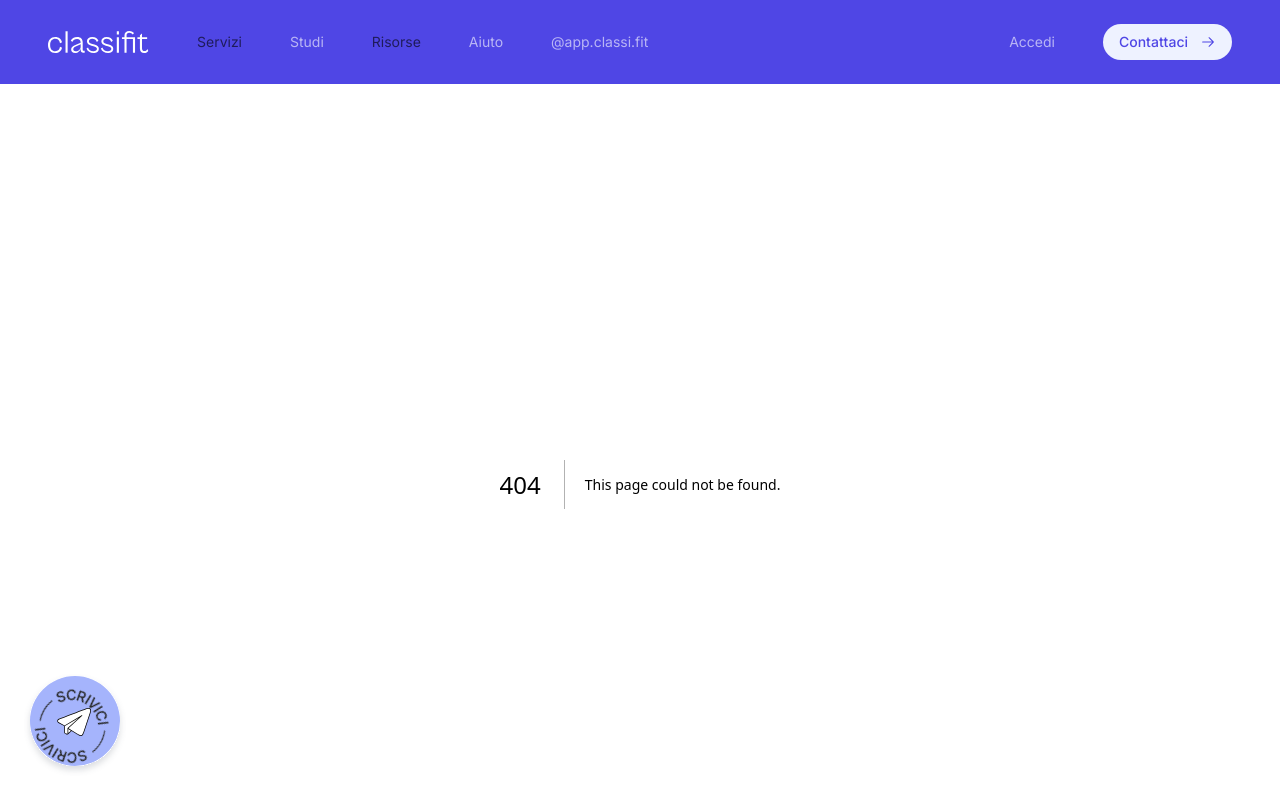
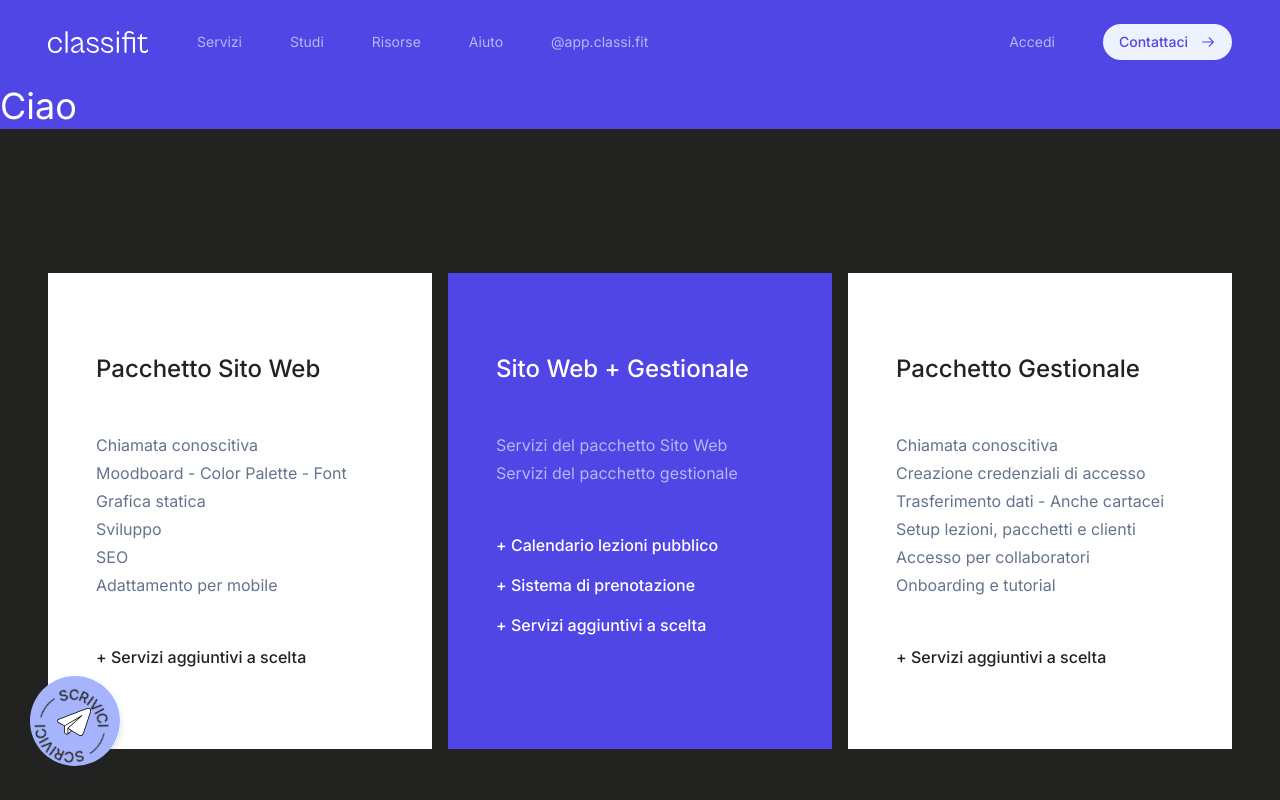
Before and after one commit to classifit/classifit-website, a Next.js app: page /servizi/prenotazioni in a window 1280 px wide. Before the commit this address had no page. Shown: the top 800 px of the page. Built offline with nearby package versions, Linux system fonts and the light colour scheme.

Commit message:
services layout

```diff
--- a/app/page.tsx
+++ b/app/page.tsx
@@ -1,6 +1,6 @@
 import About from "@/components/sections/about";
-import Feature from "@/components/sections/feature";
-import Hero from "@/components/sections/hero";
+import Feature from "@/components/sections/homepage/feature";
+import Hero from "@/components/sections/homepage/hero";
 import Packages from "@/components/sections/packages";
 import Portfolio from "@/components/sections/portfolio";
 
--- /dev/null
+++ b/app/servizi/layout.tsx
@@ -0,0 +1,14 @@
+import Packages from "@/components/sections/packages";
+
+export default function RootLayout({
+  children,
+}: {
+  children: React.ReactNode;
+}) {
+  return (
+    <>
+      {children}
+      <Packages />
+    </>
+  );
+}
--- /dev/null
+++ b/app/servizi/prenotazioni/page.tsx
@@ -0,0 +1,5 @@
+export default function Bookings() {
+    return(
+        <h1>Ciao</h1>
+    )
+}
--- a/components/sections/feature.tsx
+++ b/components/sections/homepage/feature.tsx
@@ -4,7 +4,7 @@ import {
   AccordionItem,
   AccordionTrigger,
 } from "@/components/ui/accordion";
-import { Button } from "../ui/button";
+import { Button } from "../../ui/button";
 import { ArrowRightIcon } from "@radix-ui/react-icons";
 
 export default function Feature() {
--- a/components/sections/hero.tsx
+++ b/components/sections/homepage/hero.tsx
@@ -1,5 +1,5 @@
 import { ArrowRightIcon } from "@radix-ui/react-icons";
-import { Button } from "../ui/button";
+import { Button } from "../../ui/button";
 
 export default function Hero() {
   return (
```
